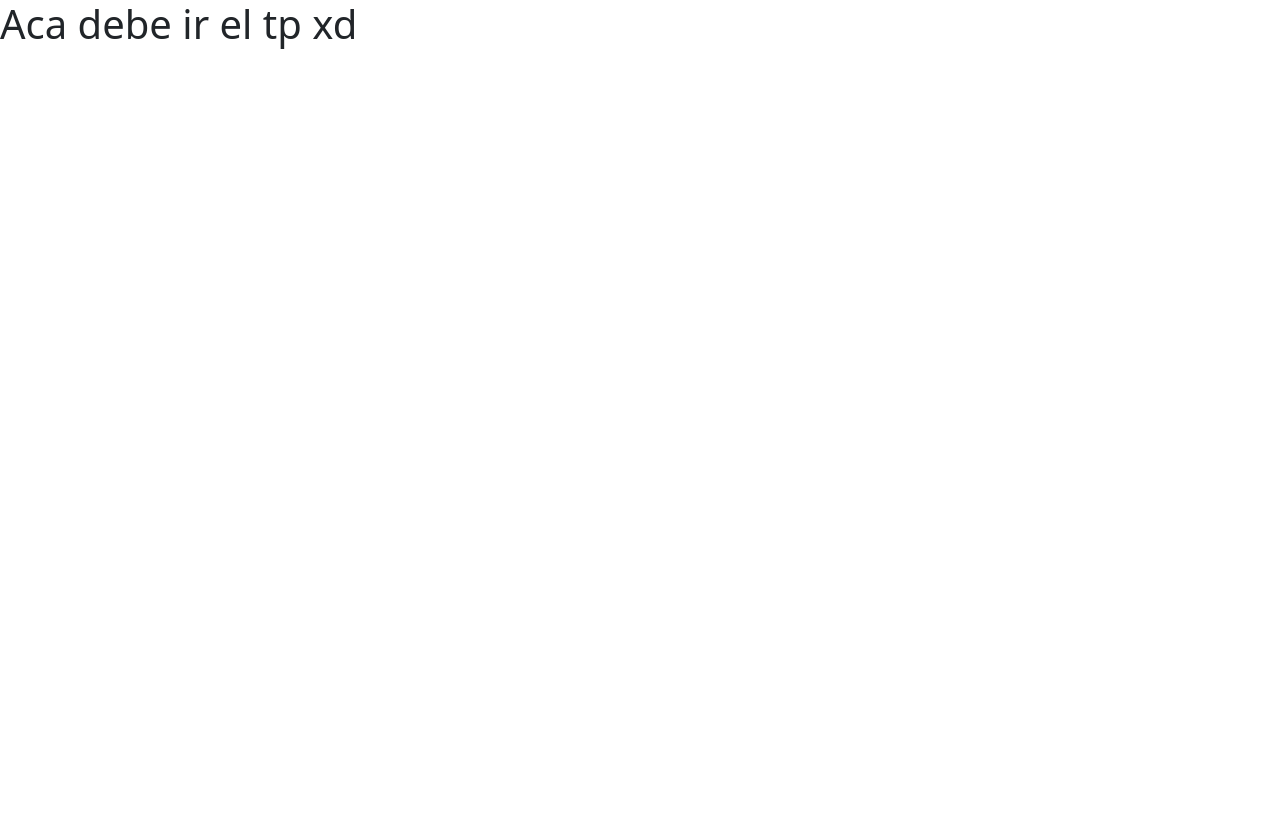
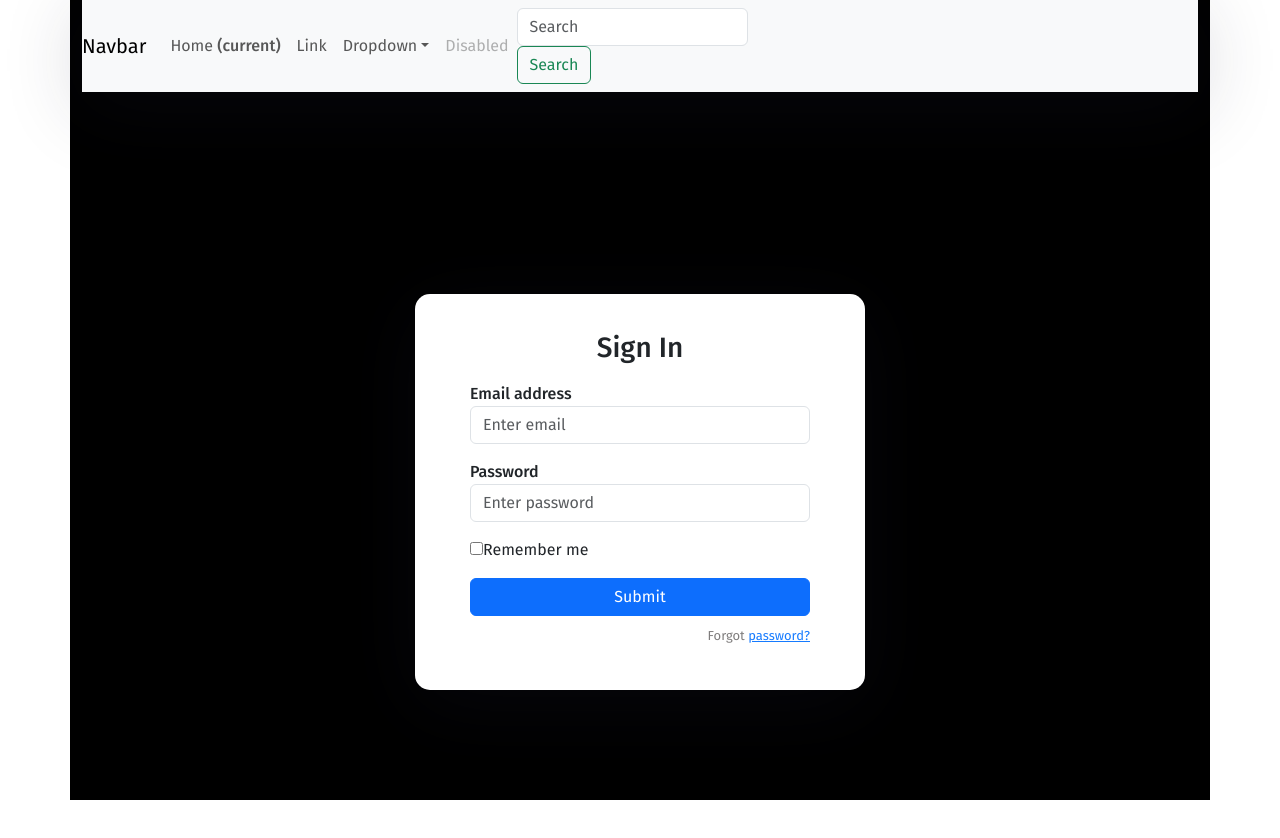
Before and after one commit to cjgonzalezlaffont/recetario-pnt2, a React (Create React App) app: page /sign-in in a window 1280 px wide. Shown: the top 838 px of the page. Before the commit the page ends 800 px from the top, so only its background shows below. Built offline with nearby package versions, Linux system fonts and the light colour scheme.

Commit message:
Agregado de header y ambas paginas, login y sign up

```diff
--- a/package.json
+++ b/package.json
@@ -7,8 +7,11 @@
     "@testing-library/react": "^13.4.0",
     "@testing-library/user-event": "^13.5.0",
     "bootstrap": "^5.3.0",
+    "link-react": "^3.0.0",
     "react": "^18.2.0",
     "react-dom": "^18.2.0",
+    "react-router": "^6.13.0",
+    "react-router-dom": "^6.13.0",
     "react-scripts": "5.0.1",
     "web-vitals": "^2.1.4"
   },
--- a/src/App.js
+++ b/src/App.js
@@ -1,8 +1,23 @@
+import { Route , Routes} from 'react-router-dom';
+import {SignIn} from "./components/login/SignIn";
+import {SignUp} from "./components/login/SignUp";
+import {Header} from "./components/header/Header";
 
 function App() {
-  return (
-    <h1>Aca debe ir el tp xd</h1>
-  );
+    return (
+        <div className="App container bg-black">
+            <Header></Header>
+            <div className="auth-wrapper">
+                <div className="auth-inner">
+                    <Routes>
+                        <Route exact path="/" element={<SignIn/>}/>
+                        <Route path="/sign-in" element={<SignIn/>}/>
+                        <Route path="/sign-up" element={<SignUp/>}/>
+                    </Routes>
+                </div>
+            </div>
+        </div>
+    );
 }
 
 export default App;
--- /dev/null
+++ b/src/components/header/Header.jsx
@@ -0,0 +1,42 @@
+export const Header = () => {
+    return (
+        <nav className="navbar navbar-expand-lg navbar-light bg-light">
+            <a className="navbar-brand" href="#">Navbar</a>
+            <button className="navbar-toggler" type="button" data-toggle="collapse"
+                    data-target="#navbarSupportedContent" aria-controls="navbarSupportedContent" aria-expanded="false"
+                    aria-label="Toggle navigation">
+                <span className="navbar-toggler-icon"></span>
+            </button>
+
+            <div className="collapse navbar-collapse" id="navbarSupportedContent">
+                <ul className="navbar-nav mr-auto">
+                    <li className="nav-item active">
+                        <a className="nav-link" href="#">Home <span className="sr-only">(current)</span></a>
+                    </li>
+                    <li className="nav-item">
+                        <a className="nav-link" href="#">Link</a>
+                    </li>
+                    <li className="nav-item dropdown">
+                        <a className="nav-link dropdown-toggle" href="#" id="navbarDropdown" role="button"
+                           data-toggle="dropdown" aria-haspopup="true" aria-expanded="false">
+                            Dropdown
+                        </a>
+                        <div className="dropdown-menu" aria-labelledby="navbarDropdown">
+                            <a className="dropdown-item" href="#">Action</a>
+                            <a className="dropdown-item" href="#">Another action</a>
+                            <div className="dropdown-divider"></div>
+                            <a className="dropdown-item" href="#">Something else here</a>
+                        </div>
+                    </li>
+                    <li className="nav-item">
+                        <a className="nav-link disabled" href="#">Disabled</a>
+                    </li>
+                </ul>
+                <form className="form-inline my-2 my-lg-0">
+                    <input className="form-control mr-sm-2" type="search" placeholder="Search" aria-label="Search"></input>
+                        <button className="btn btn-outline-success my-2 my-sm-0" type="submit">Search</button>
+                </form>
+            </div>
+        </nav>
+    )
+}
--- /dev/null
+++ b/src/components/login/SignIn.jsx
@@ -0,0 +1,46 @@
+export const SignIn = () => {
+    return (
+        <form>
+            <h3>Sign In</h3>
+            <div className="mb-3">
+                <label>Email address</label>
+                <input
+                    type="email"
+                    className="form-control"
+                    placeholder="Enter email"
+                />
+            </div>
+
+            <div className="mb-3">
+                <label>Password</label>
+                <input
+                    type="password"
+                    className="form-control"
+                    placeholder="Enter password"
+                />
+            </div>
+
+            <div className="mb-3">
+                <div className="custom-control custom-checkbox">
+                    <input
+                        type="checkbox"
+                        className="custom-control-input"
+                        id="customCheck1"
+                    />
+                    <label className="custom-control-label" htmlFor="customCheck1">
+                        Remember me
+                    </label>
+                </div>
+            </div>
+
+            <div className="d-grid">
+                <button type="submit" className="btn btn-primary">
+                    Submit
+                </button>
+            </div>
+            <p className="forgot-password text-right">
+                Forgot <a href="#">password?</a>
+            </p>
+        </form>
+    )
+}
--- /dev/null
+++ b/src/components/login/SignUp.jsx
@@ -0,0 +1,46 @@
+export const SignUp = () => {
+    return (
+        <form>
+            <h3>Sign Up</h3>
+            <div className="mb-3">
+                <label>First name</label>
+                <input
+                    type="text"
+                    className="form-control"
+                    placeholder="First name"
+                />
+            </div>
+
+            <div className="mb-3">
+                <label>Last name</label>
+                <input type="text" className="form-control" placeholder="Last name"/>
+            </div>
+
+            <div className="mb-3">
+                <label>Email address</label>
+                <input
+                    type="email"
+                    className="form-control"
+                    placeholder="Enter email"
+                />
+            </div>
+
+            <div className="mb-3">
+                <label>Password</label>
+                <input
+                    type="password"
+                    className="form-control"
+                    placeholder="Enter password"
+                />
+            </div>
+
+            <div className="d-grid">
+                <button type="submit" className="btn btn-primary">
+                    Sign Up
+                </button>
+            </div>
+            <p className="forgot-password text-right">
+                Already registered <a href="/sign-in">sign in?</a>
+            </p>
+        </form>)
+}
--- /dev/null
+++ b/src/index.css
@@ -0,0 +1,83 @@
+@import url("https://fonts.googleapis.com/css?family=Fira+Sans:400,500,600,700,800");
+
+* {
+  box-sizing: border-box;
+}
+body {
+  min-height: 100vh;
+  display: flex;
+  font-weight: 400;
+  font-family: "Fira Sans", sans-serif;
+}
+
+h1,
+h2,
+h3,
+h4,
+h5,
+h6,
+label,
+span {
+  font-weight: 500;
+  font-family: "Fira Sans", sans-serif;
+}
+
+body,
+html,
+.App,
+#root,
+.auth-wrapper {
+  width: 100%;
+  height: 100%;
+}
+
+.navbar-light {
+  background-color: #ffffff;
+  box-shadow: 0px 14px 80px rgba(34, 35, 58, 0.2);
+}
+
+.auth-wrapper {
+  display: flex;
+  justify-content: center;
+  flex-direction: column;
+  text-align: left;
+}
+
+.auth-inner {
+  width: 450px;
+  margin: auto;
+  background: #ffffff;
+  box-shadow: 0px 14px 80px rgba(34, 35, 58, 0.2);
+  padding: 40px 55px 45px 55px;
+  border-radius: 15px;
+  transition: all 0.3s;
+}
+
+.auth-wrapper .form-control:focus {
+  border-color: #167bff;
+  box-shadow: none;
+}
+
+.auth-wrapper h3 {
+  text-align: center;
+  margin: 0;
+  line-height: 1;
+  padding-bottom: 20px;
+}
+
+.custom-control-label {
+  font-weight: 400;
+}
+
+.forgot-password,
+.forgot-password a {
+  text-align: right;
+  font-size: 13px;
+  padding-top: 10px;
+  color: #7f7d7d;
+  margin: 0;
+}
+
+.forgot-password a {
+  color: #167bff;
+}
--- a/src/index.js
+++ b/src/index.js
@@ -1,11 +1,14 @@
 import React from 'react';
 import ReactDOM from 'react-dom/client';
 import App from './App';
-
+import './index.css'
+import {BrowserRouter} from "react-router-dom";
 
 const root = ReactDOM.createRoot(document.getElementById('root'));
 root.render(
   <React.StrictMode>
-    <App />
+      <BrowserRouter>
+          <App />
+      </BrowserRouter>
   </React.StrictMode>
 );
```
Also changed, not shown: src/components/borrar.js (deleted), 1 other file (tests, documents, lock files or other folders).
